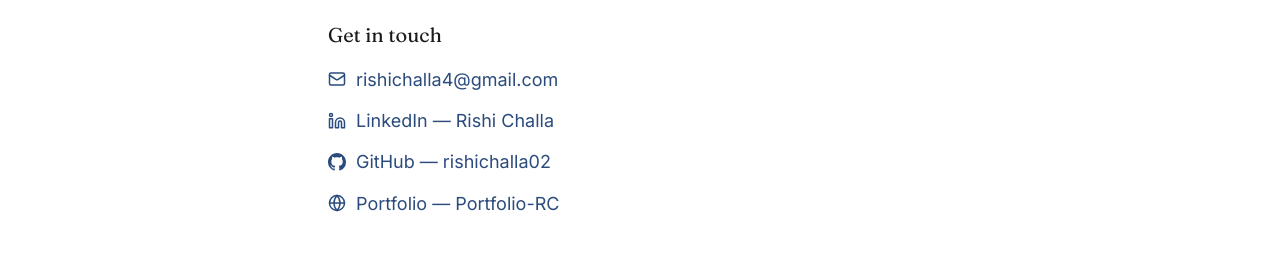
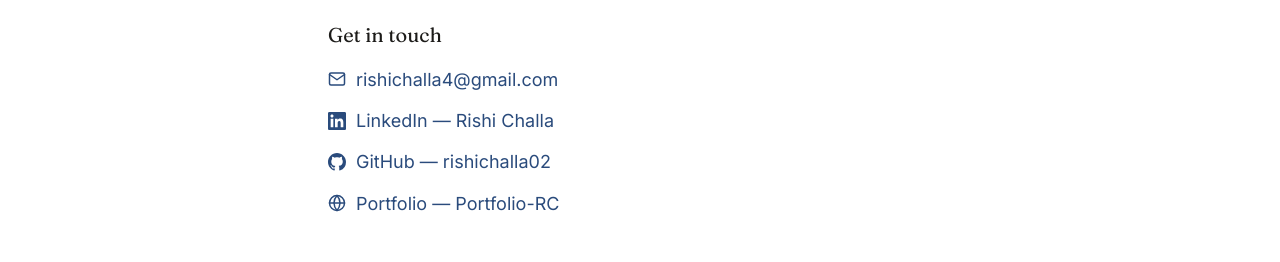
Before and after one commit to rishichalla02/Blog-Post-Thoughts, a React (Vite) app: page /about in a window 1280 px wide. Shown: the part 994-1256 px from the top of the page. Built offline with nearby package versions, Linux system fonts and the light colour scheme; no server answers.

Commit message:
Expand About and Privacy-Policy pages

```diff
--- a/src/pages/About.jsx
+++ b/src/pages/About.jsx
@@ -1,6 +1,5 @@
 import { Link } from "react-router-dom";
 import { motion } from "framer-motion";
-import { Linkedin, Globe, Mail } from "lucide-react";
 import AnimatedPage from "../components/AnimatedPage";
 import SEO from "../components/SEO";
 
@@ -76,7 +75,19 @@
                 href="mailto:rishichalla4@gmail.com"
                 className="flex items-center gap-2.5 text-cobalt dark:text-mustard hover:underline w-fit"
               >
-                <Mail size={18} />
+                <svg
+                  width="18"
+                  height="18"
+                  viewBox="0 0 24 24"
+                  fill="none"
+                  stroke="currentColor"
+                  strokeWidth="2"
+                  strokeLinecap="round"
+                  strokeLinejoin="round"
+                >
+                  <path d="M4 4h16c1.1 0 2 .9 2 2v12c0 1.1-.9 2-2 2H4c-1.1 0-2-.9-2-2V6c0-1.1.9-2 2-2z" />
+                  <polyline points="22,6 12,13 2,6" />
+                </svg>
                 rishichalla4@gmail.com
               </a>
               <a
@@ -85,7 +96,14 @@
                 rel="noopener noreferrer"
                 className="flex items-center gap-2.5 text-cobalt dark:text-mustard hover:underline w-fit"
               >
-                <Linkedin size={18} />
+                <svg
+                  width="18"
+                  height="18"
+                  viewBox="0 0 24 24"
+                  fill="currentColor"
+                >
+                  <path d="M20.447 20.452h-3.554v-5.569c0-1.328-.027-3.037-1.852-3.037-1.853 0-2.136 1.445-2.136 2.939v5.667H9.351V9h3.414v1.561h.046c.477-.9 1.637-1.85 3.37-1.85 3.601 0 4.267 2.37 4.267 5.455v6.286zM5.337 7.433c-1.144 0-2.063-.926-2.063-2.065 0-1.138.92-2.063 2.063-2.063 1.14 0 2.064.925 2.064 2.063 0 1.139-.925 2.065-2.064 2.065zm1.782 13.019H3.555V9h3.564v11.452zM22.225 0H1.771C.792 0 0 .774 0 1.729v20.542C0 23.227.792 24 1.771 24h20.451C23.2 24 24 23.227 24 22.271V1.729C24 .774 23.2 0 22.222 0h.003z" />
+                </svg>
                 LinkedIn — Rishi Challa
               </a>
               <a
@@ -99,7 +117,6 @@
                   height="18"
                   viewBox="0 0 24 24"
                   fill="currentColor"
-                  xmlns="http://www.w3.org/2000/svg"
                 >
                   <path d="M12 0C5.37 0 0 5.37 0 12c0 5.31 3.435 9.795 8.205 11.385.6.105.825-.255.825-.57 0-.285-.015-1.23-.015-2.235-3.015.555-3.795-.735-4.035-1.41-.135-.345-.72-1.41-1.23-1.695-.42-.225-1.02-.78-.015-.795.945-.015 1.62.87 1.845 1.23 1.08 1.815 2.805 1.305 3.495.99.105-.78.42-1.305.765-1.605-2.67-.3-5.46-1.335-5.46-5.925 0-1.305.465-2.385 1.23-3.225-.12-.3-.54-1.53.12-3.18 0 0 1.005-.315 3.3 1.23.96-.27 1.98-.405 3-.405s2.04.135 3 .405c2.295-1.56 3.3-1.23 3.3-1.23.66 1.65.24 2.88.12 3.18.765.84 1.23 1.905 1.23 3.225 0 4.605-2.805 5.625-5.475 5.925.435.375.81 1.095.81 2.22 0 1.605-.015 2.895-.015 3.3 0 .315.225.69.825.57A12.02 12.02 0 0024 12c0-6.63-5.37-12-12-12z" />
                 </svg>
@@ -111,7 +128,20 @@
                 rel="noopener noreferrer"
                 className="flex items-center gap-2.5 text-cobalt dark:text-mustard hover:underline w-fit"
               >
-                <Globe size={18} />
+                <svg
+                  width="18"
+                  height="18"
+                  viewBox="0 0 24 24"
+                  fill="none"
+                  stroke="currentColor"
+                  strokeWidth="2"
+                  strokeLinecap="round"
+                  strokeLinejoin="round"
+                >
+                  <circle cx="12" cy="12" r="10" />
+                  <line x1="2" y1="12" x2="22" y2="12" />
+                  <path d="M12 2a15.3 15.3 0 0 1 4 10 15.3 15.3 0 0 1-4 10 15.3 15.3 0 0 1-4-10 15.3 15.3 0 0 1 4-10z" />
+                </svg>
                 Portfolio — Portfolio-RC
               </a>
             </div>
```
